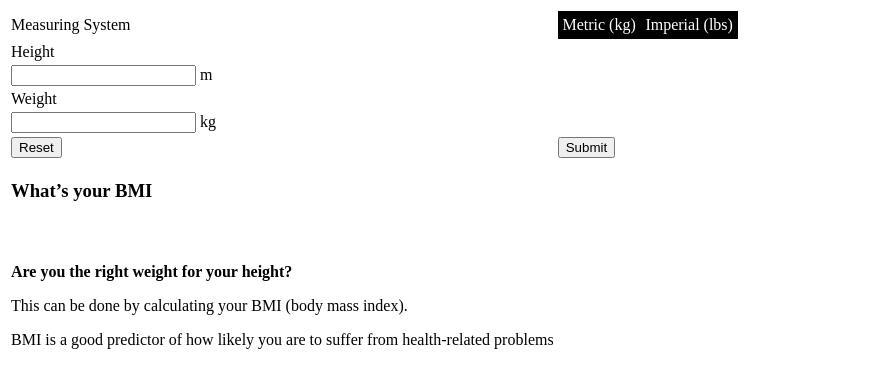
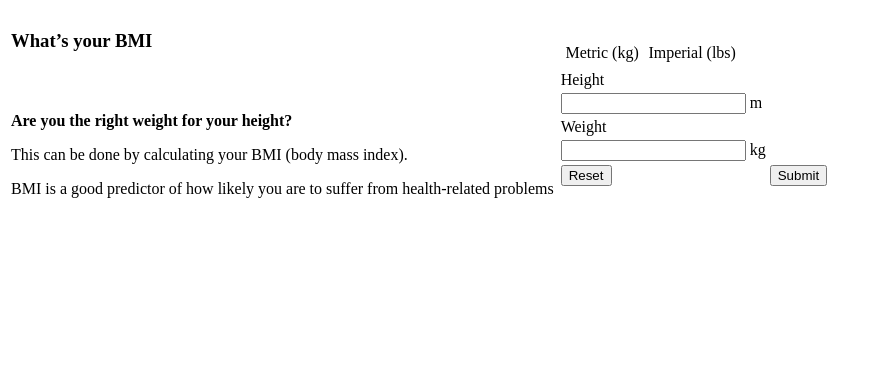
Before and after one commit to mcrampton/bmi_calc, a plain HTML site: page index.html in a window 1280 px wide. Shown: the whole page, without its empty margins (0-879 px from the left). Drawn offline with Linux system fonts and the light colour scheme.

Commit message:
Update index.html

```diff
--- a/index.html
+++ b/index.html
@@ -13,10 +13,14 @@
 <body>
 
 <form name=fn>
-	<table class=main>
-		<tr colspan="2">
-			<td id=$msm>Measuring System<td>
-				<input type="radio" name="msm" id="msm1" value="metric" checked="checked" onclick=msystem(); />
+	<table>
+		<tr>
+<td><h3 id="yourResult">What&rsquo;s your BMI</h3><h4 id="bmi">&nbsp;</h4></h4><div id="youAre"><p><strong>Are you the right weight for your height?</strong></p>This can be done by calculating your BMI (body mass index).<p><p>BMI is a good predictor of how likely you are to suffer from health-related problems</p> </div></td>
+			<td>
+	<table>
+		<tr>
+			<td colspan="2" id=$msm>
+				<input type="radio" name="msm" id="msm1" value="metric" onclick=msystem(); />
 				<label for="msm1">Metric (kg)</label>
 				<input type="radio" name="msm" id="msm2" value="us" onclick=msystem(); />
 				<label for="msm2">Imperial (lbs)</label>
@@ -40,11 +44,12 @@
 			<td><button type=reset>Reset</button></td>
 			<td><button id="calc" type=button onclick='bmass();'>Submit</button></td>
 		</tr>
-		<tr>
-            <td><h3 id="yourResult">What&rsquo;s your BMI</h3><h4 id="bmi">&nbsp;</h4></h4><div id="youAre"><p><strong>Are you the right weight for your height?</strong></p>This can be done by calculating your BMI (body mass index).<p><p>BMI is a good predictor of how likely you are to suffer from health-related problems</p> </div></td>
-		</tr>
 
 	</table>
+			</td>
+		</tr>
+	</table>
+
 </form>
 
 <!--        <script>window.jQuery || document.write('<script src="js/vendor/jquery-{{JQUERY_VERSION}}.min.js"><\/script>')</script>-->
```
